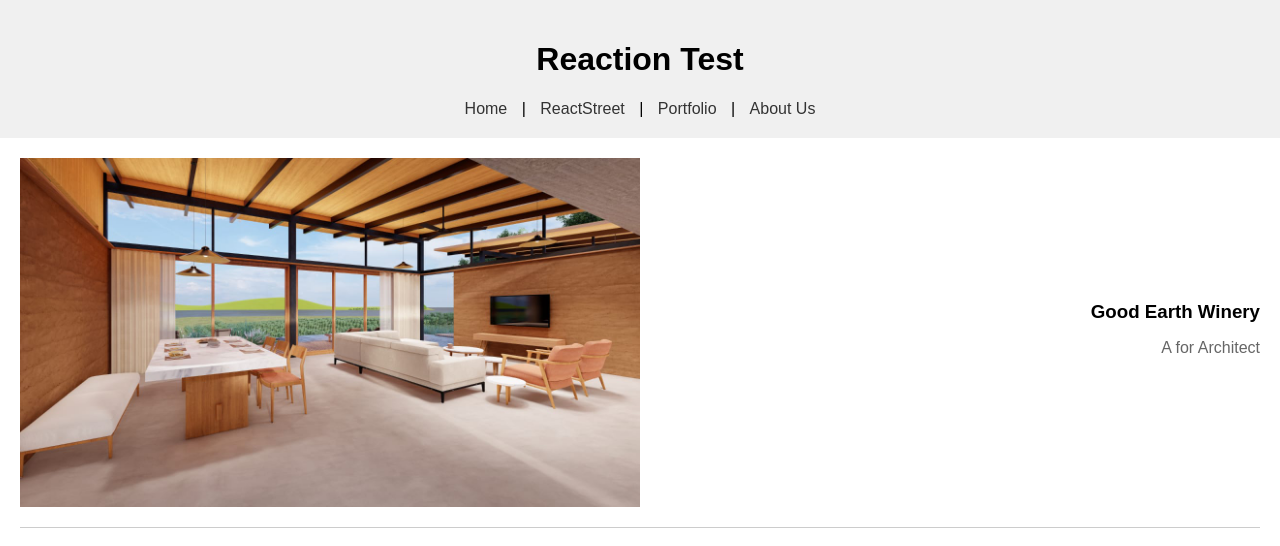
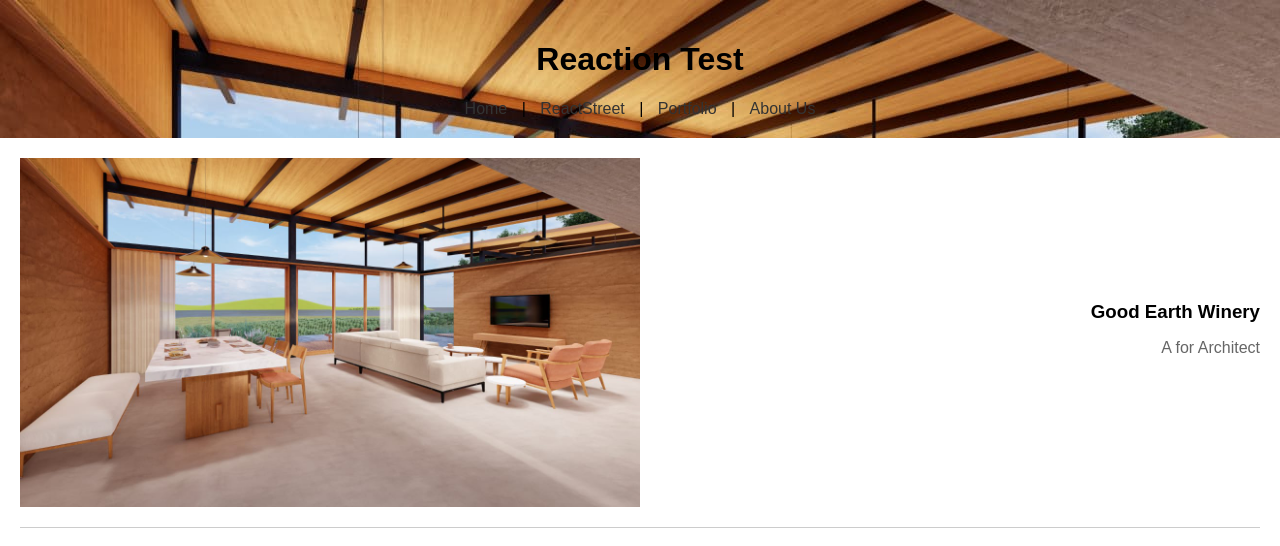
Before and after one commit to Priteshmewada/Priteshmewada.github.io, a plain HTML site: page index.html in a window 1280 px wide. Drawn offline with Linux system fonts and the light colour scheme.

Commit message:
Update index.html

```diff
--- a/index.html
+++ b/index.html
@@ -15,6 +15,9 @@
             background-color: #f0f0f0;
             padding: 20px 0;
             text-align: center;
+            background-image: url('WhatsApp Image 2023-08-08 at 18.05.24 (1).jpeg'); /* Add your image path here */
+            background-size: cover; /* This will ensure that the image covers the entire header */
+            background-repeat: no-repeat; /* This will prevent the image from repeating */
         }
         nav a {
             text-decoration: none;
```
